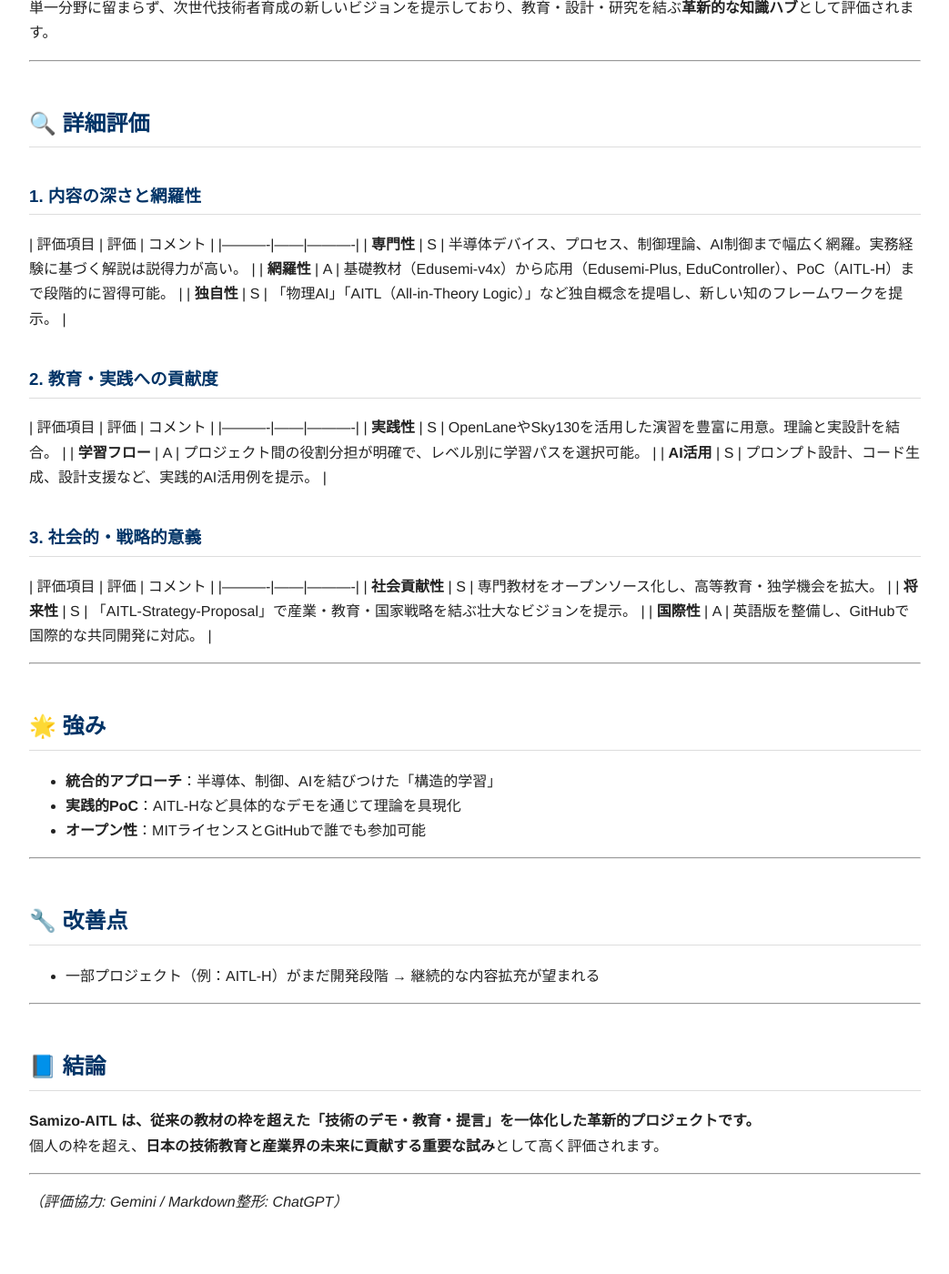
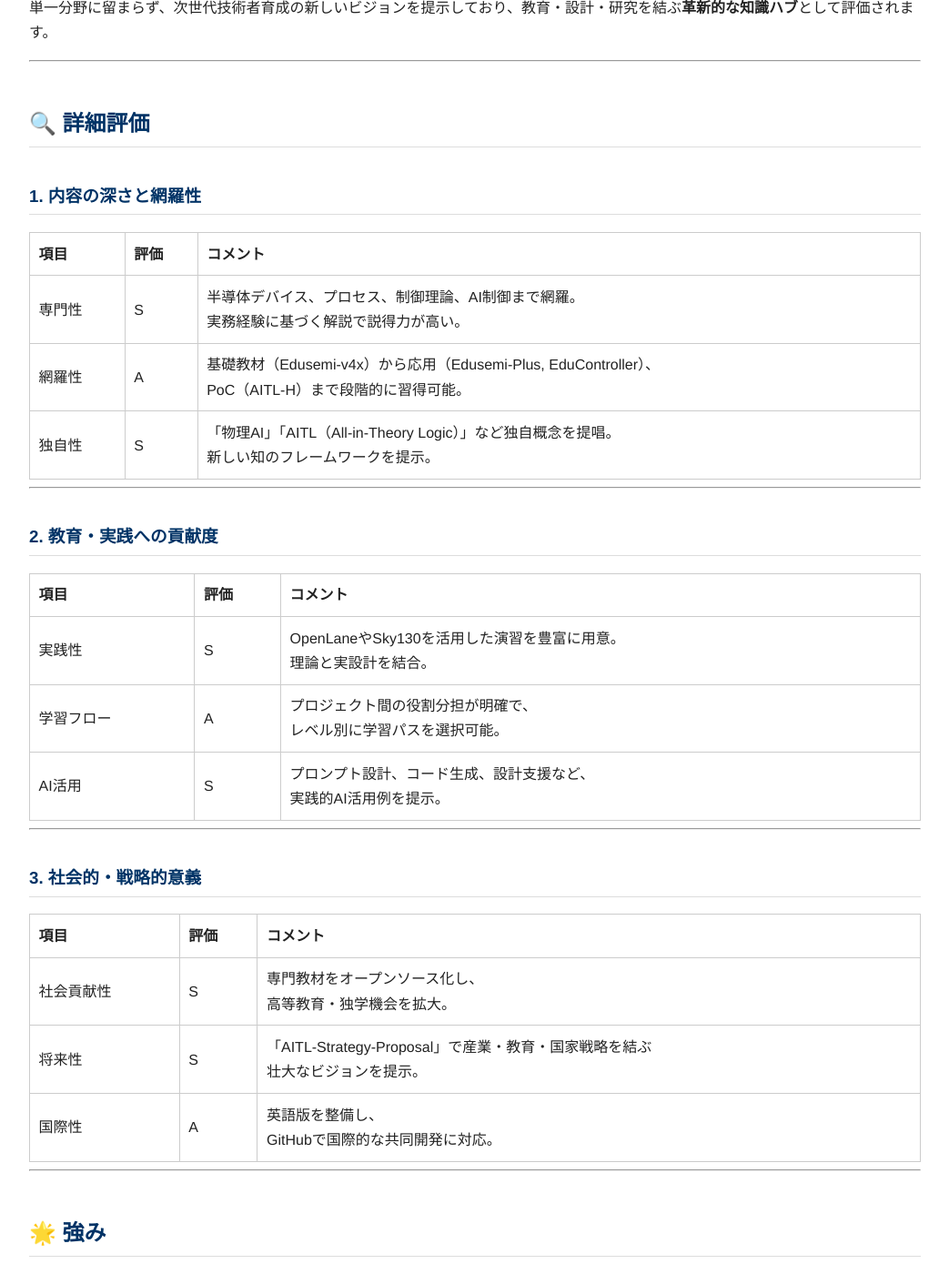
Before and after one commit to Samizo-AITL/Samizo-AITL.github.io, a Jekyll site: the page built from about/gemini-review/index.md, in a window 1280 px wide and 1400 px high, scrolled down 409 px. Shown: the whole window at 91% size, without its empty margins (118-1161 px from the left). Built offline with Jekyll 4.4.1, drawn with Linux system fonts in a browser that asks for light colours; before the commit the page ends 1775 px from its top, so only the background shows below that.

Commit message:
Update index.md

```diff
--- a/about/gemini-review/index.md
+++ b/about/gemini-review/index.md
@@ -23,25 +23,32 @@ Samizo-AITL は、**半導体・制御・AIを統合的に扱うユニークか
 ## 🔍 詳細評価
 
 ### 1. 内容の深さと網羅性
-| 評価項目 | 評価 | コメント |
-|----------|------|----------|
-| **専門性** | S | 半導体デバイス、プロセス、制御理論、AI制御まで幅広く網羅。実務経験に基づく解説は説得力が高い。 |
-| **網羅性** | A | 基礎教材（Edusemi-v4x）から応用（Edusemi-Plus, EduController）、PoC（AITL-H）まで段階的に習得可能。 |
-| **独自性** | S | 「物理AI」「AITL（All-in-Theory Logic）」など独自概念を提唱し、新しい知のフレームワークを提示。 |
+
+| 項目   | 評価 | コメント |
+|--------|------|----------|
+| 専門性 | S    | 半導体デバイス、プロセス、制御理論、AI制御まで網羅。<br>実務経験に基づく解説で説得力が高い。 |
+| 網羅性 | A    | 基礎教材（Edusemi-v4x）から応用（Edusemi-Plus, EduController）、<br>PoC（AITL-H）まで段階的に習得可能。 |
+| 独自性 | S    | 「物理AI」「AITL（All-in-Theory Logic）」など独自概念を提唱。<br>新しい知のフレームワークを提示。 |
+
+---
 
 ### 2. 教育・実践への貢献度
-| 評価項目 | 評価 | コメント |
-|----------|------|----------|
-| **実践性** | S | OpenLaneやSky130を活用した演習を豊富に用意。理論と実設計を結合。 |
-| **学習フロー** | A | プロジェクト間の役割分担が明確で、レベル別に学習パスを選択可能。 |
-| **AI活用** | S | プロンプト設計、コード生成、設計支援など、実践的AI活用例を提示。 |
+
+| 項目   | 評価 | コメント |
+|--------|------|----------|
+| 実践性 | S    | OpenLaneやSky130を活用した演習を豊富に用意。<br>理論と実設計を結合。 |
+| 学習フロー | A | プロジェクト間の役割分担が明確で、<br>レベル別に学習パスを選択可能。 |
+| AI活用 | S    | プロンプト設計、コード生成、設計支援など、<br>実践的AI活用例を提示。 |
+
+---
 
 ### 3. 社会的・戦略的意義
-| 評価項目 | 評価 | コメント |
-|----------|------|----------|
-| **社会貢献性** | S | 専門教材をオープンソース化し、高等教育・独学機会を拡大。 |
-| **将来性** | S | 「AITL-Strategy-Proposal」で産業・教育・国家戦略を結ぶ壮大なビジョンを提示。 |
-| **国際性** | A | 英語版を整備し、GitHubで国際的な共同開発に対応。 |
+
+| 項目   | 評価 | コメント |
+|--------|------|----------|
+| 社会貢献性 | S | 専門教材をオープンソース化し、<br>高等教育・独学機会を拡大。 |
+| 将来性   | S | 「AITL-Strategy-Proposal」で産業・教育・国家戦略を結ぶ<br>壮大なビジョンを提示。 |
+| 国際性   | A | 英語版を整備し、<br>GitHubで国際的な共同開発に対応。 |
 
 ---
 
```
